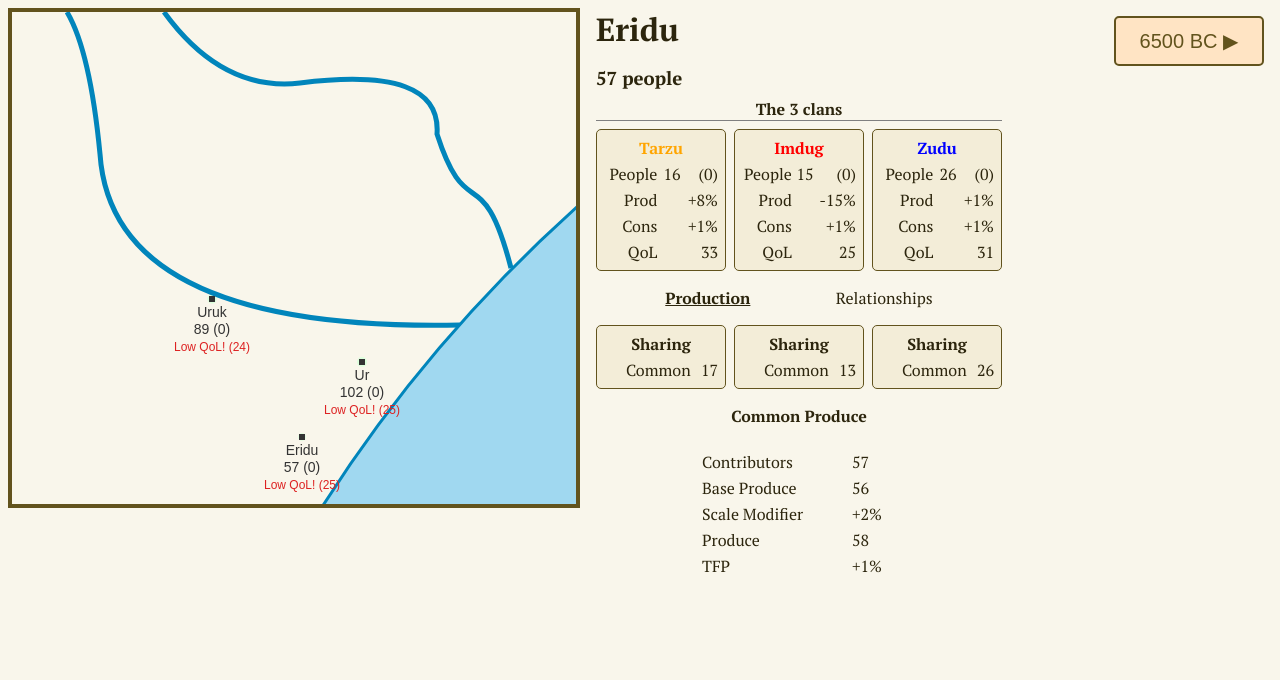
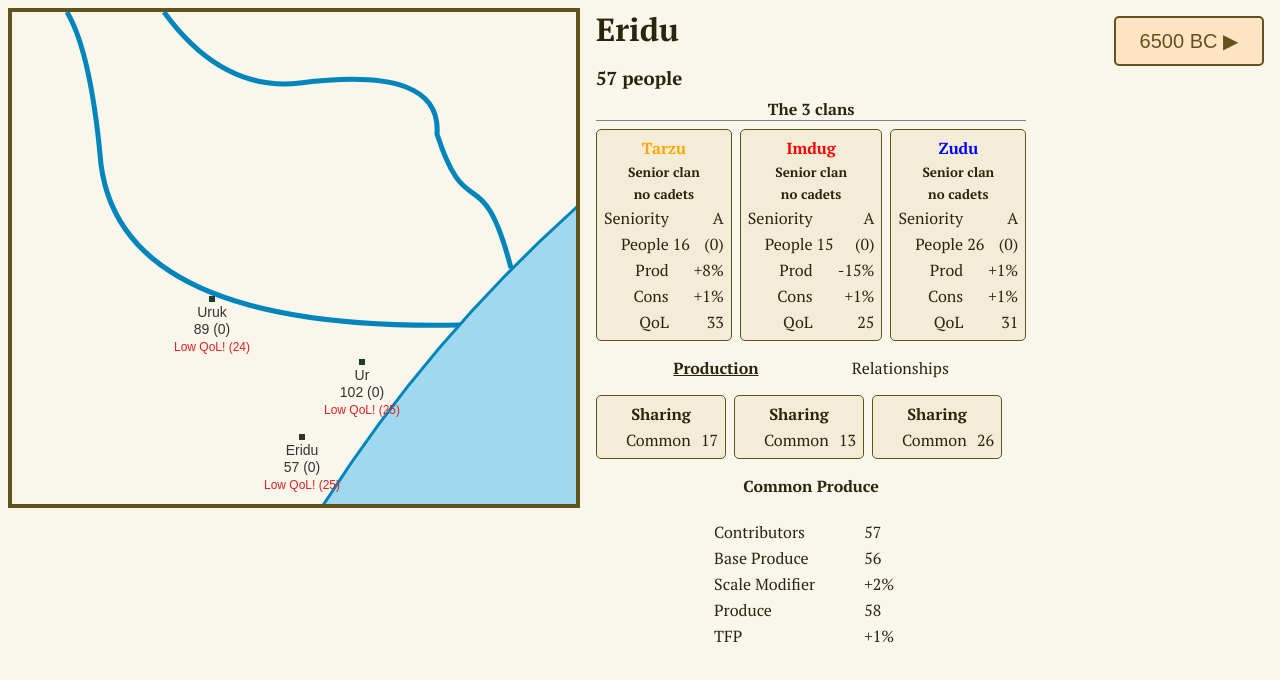
Before and after one commit to dmandelin/world2, a SvelteKit app: page / in a window 1280 px wide. Shown: the top 680 px of the page. Built offline with nearby package versions, Linux system fonts and the light colour scheme.

Commit message:
Display seniority.

```diff
--- a/src/components/ClanCard.svelte
+++ b/src/components/ClanCard.svelte
@@ -1,5 +1,5 @@
 <script>
-    import { spct, wg } from "../model/format";
+    import { npl, spct, wg } from "../model/format";
     import Tooltip from "./Tooltip.svelte";
 
     let { clan } = $props();
@@ -27,6 +27,17 @@
         <tbody>
             <tr>
                 <td colspan="3" style:color={clan.color} style:font-weight="bold" style:text-align="center">{clan.name}</td>
+            </tr>
+            <tr>
+                <td colspan="3" style="text-align: center; font-weight: bold; font-size: smaller">{clan.parent ? `Cadet of ${clan.parent.name}` : 'Senior clan'}</td>
+            </tr>
+            <tr>
+                <td colspan="3" style="text-align: center; font-weight: bold; font-size: smaller">{npl(clan.cadets.length, 'cadet')}</td>
+            </tr>
+            <tr>
+                <td>Seniority</td>
+                <td></td>
+                <td>{String.fromCharCode(65 + clan.seniority)}</td>
             </tr>
             <tr>
                 <td>People</td>
--- a/src/model/format.ts
+++ b/src/model/format.ts
@@ -29,3 +29,9 @@ export function wg(trait: number) {
   if (trait === undefined) return 'N/A';
   return `${trait.toFixed()} (${grade(trait)})`;
 }
+
+export function npl(n: number, s: string) {
+  if (n === 0) return `no ${s}s`;
+  if (n === 1) return `${n} ${s}`;
+  return `${n} ${s}s`;
+}
```
